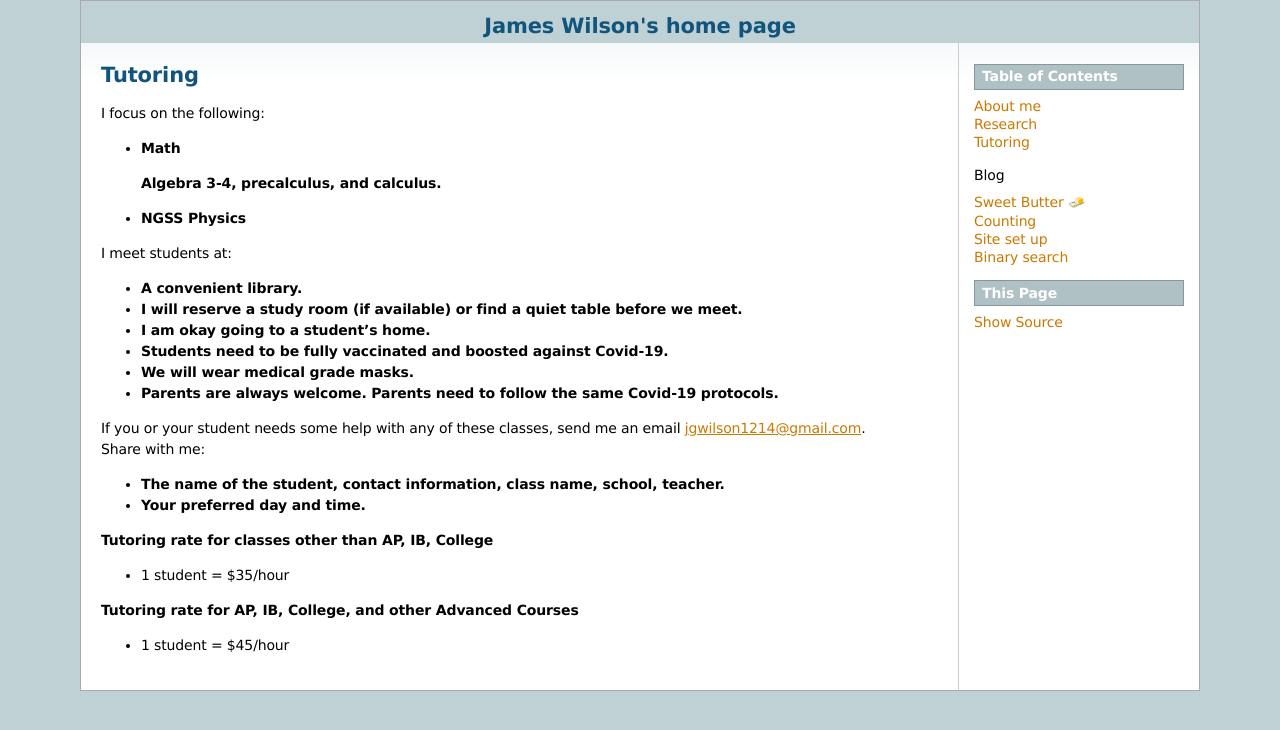
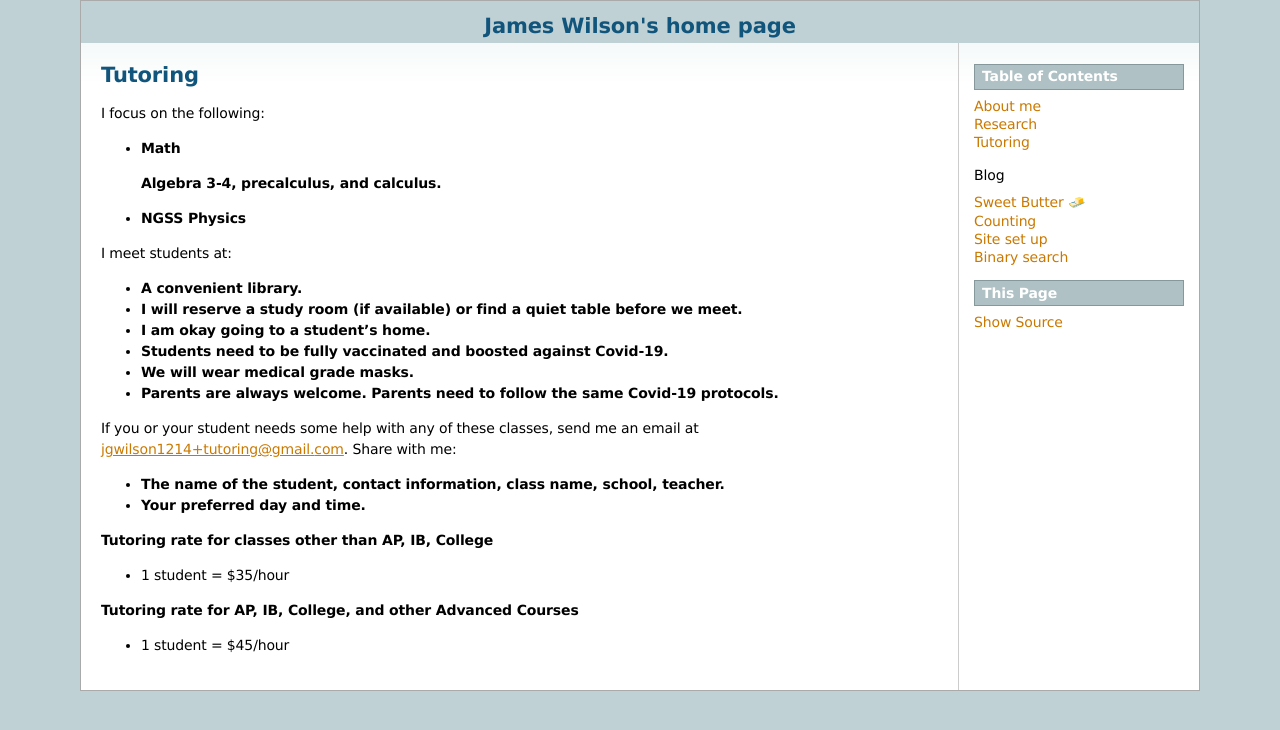
Before and after one commit to wilsjame/weblog, a Sphinx documentation site: the page built from docs/source/tutoring.rst, in a window 1280 px wide. Shown: the top 730 px of the page. Built offline with Sphinx 7.4.7, drawn with Linux system fonts in a browser that asks for light colours.

Commit message:
add gmail suffix

```diff
--- a/docs/source/tutoring.rst
+++ b/docs/source/tutoring.rst
@@ -18,7 +18,7 @@ I meet students at:
 * **Parents are always welcome. Parents need to follow the same Covid-19 protocols.**
 
 If you or your student needs some help with any of these classes, send me an
-email `jgwilson1214@gmail.com <jgwilson1214@gmail.com>`_.
+email at `jgwilson1214+tutoring@gmail.com <jgwilson1214+tutoring@gmail.com>`_.
 Share with me:
 
 * **The name of the student, contact information, class name, school, teacher.**
```
